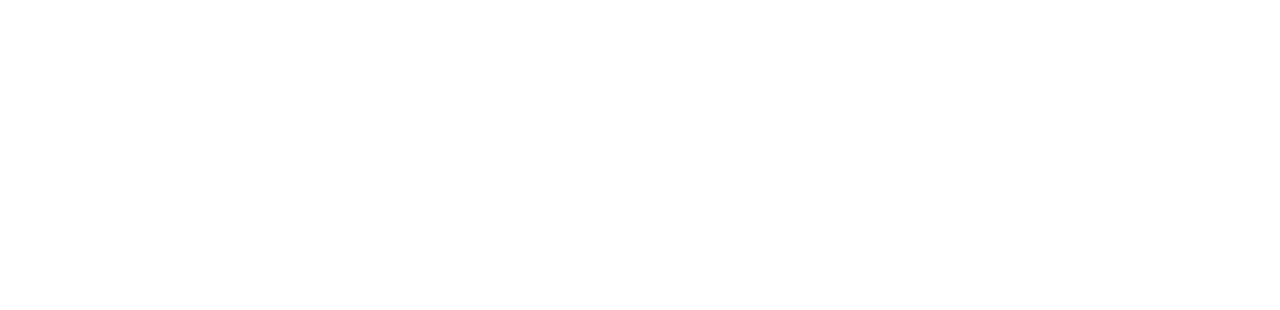
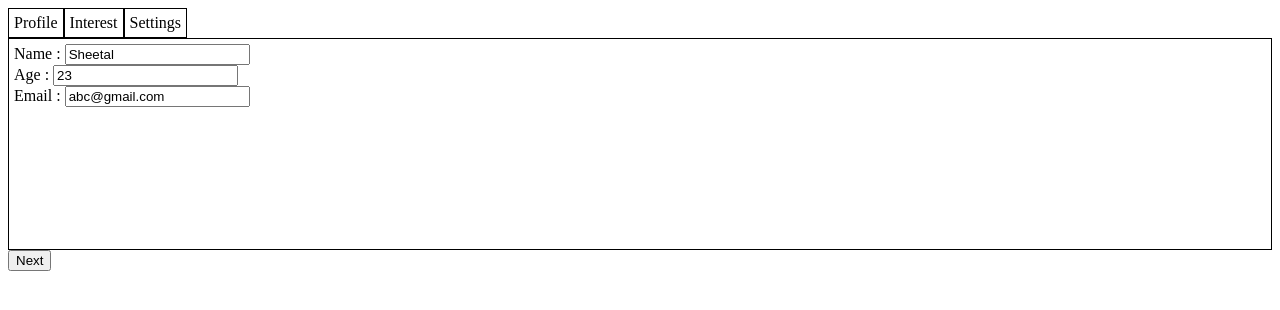
Before and after one commit to snatec/componentDesign, a React app: page /tabForm in a window 1280 px wide. Before the commit this address had no page. Shown: the top 310 px of the page. Built offline with nearby package versions, Linux system fonts and the light colour scheme.

Commit message:
Tab form component added

```diff
--- a/src/App.jsx
+++ b/src/App.jsx
@@ -1,38 +1,16 @@
-import React, { useState, useEffect } from 'react';
-import { BrowserRouter as Router, Routes, Route, Navigate } from 'react-router-dom';
-import Login from './components/Login';
+import React from 'react';
+import { BrowserRouter as Router, Routes, Route } from 'react-router-dom';
+import Dashboard from './components/Dashboard/Dashboard';
 import AutoCompleteSearch from './components/SystemDesign/AutoCompleteSearch/AutoCompleteSearch';
+import TabForm from './components/SystemDesign/TabForm/TabForm';
 
 const App = () => {
-  const [isLoggedIn, setIsLoggedIn] = useState(() => {
-    // Load from localStorage on first render
-    return localStorage.getItem('isLoggedIn') === 'true';
-  });
-
-  // When login status changes, update localStorage
-  useEffect(() => {
-    localStorage.setItem('isLoggedIn', isLoggedIn ? 'true' : 'false');
-  }, [isLoggedIn]);
-
   return (
     <Router>
       <Routes>
-        <Route
-          path="/"
-          element={
-            isLoggedIn ? <Navigate to="/autosearch" /> : <Login onLogin={() => setIsLoggedIn(true)} />
-          }
-        />
-        <Route
-          path="/weather"
-          element={
-            isLoggedIn ? <AutoCompleteSearch /> : <Navigate to="/" />
-          }
-        />
-        <Route
-          path="/autosearch"
-          element={<AutoCompleteSearch />}
-        />
+        <Route path="/" element={<Dashboard />} />
+        <Route path="/autosearch" element={<AutoCompleteSearch />} />
+        <Route path="/tabForm" element={<TabForm />} />
       </Routes>
     </Router>
   );
--- /dev/null
+++ b/src/components/Dashboard/Dashboard.css
@@ -0,0 +1,39 @@
+.dashboard {
+  max-width: 400px;
+  margin: 50px auto;
+  padding: 20px;
+  border: 2px solid #4a90e2;
+  border-radius: 12px;
+  background-color: #f9f9f9;
+  text-align: center;
+  box-shadow: 0 4px 6px rgba(0,0,0,0.1);
+}
+
+.dashboard-title {
+  margin-bottom: 20px;
+  color: #333;
+  font-size: 24px;
+}
+
+.dashboard-links {
+  list-style: none;
+  padding: 0;
+  margin: 0;
+}
+
+.dashboard-link {
+  display: block;
+  padding: 10px;
+  margin: 5px 0;
+  color: #4a90e2;
+  text-decoration: none;
+  font-weight: 500;
+  border: 1px solid transparent;
+  border-radius: 6px;
+  transition: background-color 0.2s, border-color 0.2s;
+}
+
+.dashboard-link:hover {
+  background-color: #e1ecf9;
+  border-color: #4a90e2;
+}
--- /dev/null
+++ b/src/components/Dashboard/Dashboard.jsx
@@ -0,0 +1,26 @@
+import React from 'react';
+import './Dashboard.css';
+
+const Dashboard = () => {
+  const links = [
+    { name: 'autosearch', url: '/autosearch' },
+    { name: 'tabForm', url: '/tabForm' }
+  ];
+
+  return (
+    <div className="dashboard">
+      <h1 className="dashboard-title">My Dashboard</h1>
+      <ul className="dashboard-links">
+        {links.map((link, index) => (
+          <li key={index}>
+            <a href={link.url} className="dashboard-link">
+              {link.name}
+            </a>
+          </li>
+        ))}
+      </ul>
+    </div>
+  );
+};
+
+export default Dashboard;
--- a/src/components/Login.jsx
+++ b/src/components/Login.jsx
@@ -11,7 +11,7 @@
     e.preventDefault();
     if (username && password) {
       onLogin(); // update App state
-      navigate('/autoSearch'); // go to autoSearch page
+      navigate('/dashboard'); // go to autoSearch page
     }
   };
 
--- /dev/null
+++ b/src/components/SystemDesign/TabForm/Interest.jsx
@@ -0,0 +1,49 @@
+import React from 'react';
+
+const Interest = ({data,setData,error}) => {
+    const {interest} = data;
+
+    const handleDataChange = (e) => {
+    const value = e.target.name; // name of the checkbox // [coding/music/badminton]
+    const checked = e.target.checked;
+
+    setData((prevState) => {
+      const newInterest = checked
+        ? [...prevState.interest, value] // add
+        : prevState.interest.filter((item) => item !== value); // remove // array.filter(callback) // Include the item in the new array only if it is NOT equal (!==) to value.
+// suppose item is coding and user has unchecked coding "coding" !== "coding" false so dont add in array.
+
+        return {
+        ...prevState,
+        interest: newInterest, // newInterest is the final array
+      };
+    });
+  };
+
+    return(
+        <div>
+            <div>
+                <label>
+                    <input type='checkbox' name='coding' checked={interest.includes("coding")}onChange={handleDataChange}/>
+                    Coding
+                </label>
+            </div>
+            <div>
+                <label>
+                    <input type='checkbox' name='badminton' checked={interest.includes("badminton")}onChange={handleDataChange}/>
+                    Badminton
+                </label>
+            </div>
+            <div>
+                <label>
+                    <input type='checkbox' name='music' checked={interest.includes("music")}onChange={handleDataChange}/>
+                    Music
+                </label>
+            </div>
+            {error.interest && <span className='error'>{error.interest}</span>}
+        </div>
+
+    )
+}
+
+export default Interest
--- /dev/null
+++ b/src/components/SystemDesign/TabForm/Profile.jsx
@@ -0,0 +1,34 @@
+import React from 'react';
+
+const Profile = ({data, setData, error}) => {
+    const {name, age, email} = data;
+
+    const handleDataChange = (e,item) => {
+       setData((prevState) => ({
+        ...prevState,
+        [item] : e.target.value //item is name/age/email whichever user has changed
+       }))
+    }
+    return(
+        <div>
+        <div>
+            <label>Name : </label>
+            <input type='text' value={name} onChange={(e) => handleDataChange(e, "name")}/>
+            {error.name && <span className='error'>{error.name}</span>}
+        </div>
+        <div>
+            <label>Age : </label>
+            <input type='number' value={age} onChange={(e) => handleDataChange(e, "age")}/>
+            {error.age && <span className='error'>{error.age}</span>}
+        </div>
+        <div>
+            <label>Email : </label>
+            <input type='text' value={email} onChange={(e) => handleDataChange(e, "email")}/>
+            {error.email && <span className='error'>{error.email}</span>}
+        </div>
+        </div>
+
+    )
+}
+
+export default Profile
--- /dev/null
+++ b/src/components/SystemDesign/TabForm/Settings.jsx
@@ -0,0 +1,26 @@
+import React from 'react';
+
+const Setting = ({data,setData}) => {
+    const {theme} = data;
+
+    const handleDataChange = (e) => {
+        setData( (prevState) => ({...prevState,theme: e.target.name}) )
+    }
+    return(
+        <div>
+            <div>
+            <label>
+                <input type='radio' name='dark' checked={theme == 'dark'} onChange={handleDataChange}/>
+                Dark
+            </label>
+            </div>
+            <div>
+            <label>
+                <input type='radio' name='light' checked={theme == 'light'} onChange={handleDataChange}/>
+                Light
+            </label>
+            </div>
+        </div>
+    )
+}
+export default Setting
--- /dev/null
+++ b/src/components/SystemDesign/TabForm/TabForm.css
@@ -0,0 +1,22 @@
+.navContainer{
+    display: flex;
+}
+
+.navItems{
+    padding: 5px;
+    border: 1px solid black;
+    cursor: pointer;
+}
+
+.tabBody{
+    display: flex;
+    border: 1px solid black;
+    height: 200px;
+    padding: 5px;
+}
+
+.error{
+    font-size: 12px;
+    color: red;
+    display: block;
+}
--- /dev/null
+++ b/src/components/SystemDesign/TabForm/TabForm.jsx
@@ -0,0 +1,12 @@
+import React from 'react';
+import TabFormNav from "./TabFormNav";
+
+const TabForm = () => {
+    return(
+        <div>
+        <TabFormNav/>
+        </div>
+    )
+}
+
+export default TabForm;
--- /dev/null
+++ b/src/components/SystemDesign/TabForm/TabFormNav.jsx
@@ -0,0 +1,87 @@
+import React, { useState } from 'react';
+import Profile from './Profile';
+import Interest from './Interest';
+import Settings from './Settings';
+import './TabForm.css';
+
+const TabFormNav = () => {
+
+    const [activeTab,setActiveTab] = useState(0);
+    const tabs = [
+        {
+            name: 'Profile',
+            component: Profile,
+            validation: () => { //Note we also have javascript regex to test email and all.
+                const err = {};
+                if(!data.name || data.name.length<2)
+                    err.name = 'Name is not valid'
+                if(!data.age || data.age <18)
+                    err.age = 'Age is not valid'
+                if(!data.email || data.email.length<2)
+                    err.email = 'email is not valid'
+
+                setError(err);
+                return err.name || err.age || err.email ? false : true //if no errors, return true
+            }
+        },
+        {
+            name: 'Interest',
+            component: Interest,
+            validation: () => {
+                const err = {};
+                if(!data.interest || data.interest.length<1) //atleast one to be checked
+                 err.interest = 'Select atleast one interest'
+
+                setError(err);
+                return err.interest  ? false : true
+            }
+        },
+        {
+            name: 'Settings',
+            component: Settings,
+            validation: () => {
+                return true
+            }
+        }
+    ]
+    const ActiveTabComponent = tabs[activeTab].component;
+
+    const [data,setData] = useState({
+        name: 'Sheetal',
+        age: '23',
+        email: 'abc@gmail.com',
+        interest: ['coding','badminton'],
+        theme: 'dark'
+    })
+
+    const handlePrev = () => {
+        if(tabs[activeTab].validation())
+            setActiveTab((curr)=> curr - 1);
+    }
+
+    const handleNext = () => {
+        if(tabs[activeTab].validation())
+            setActiveTab((curr)=> curr + 1);
+    }
+
+    const handleSubmit = () => { console.log("data here", data)}
+
+    const [error,setError] = useState({})
+
+    return(
+        <div>
+            <div className='navContainer'>
+            {tabs.map((item,index)=>(<div key={index} className='navItems' onClick={()=> { tabs[activeTab].validation() && setActiveTab(index)}}>{item.name}</div>))}
+            </div>
+            <div className='tabBody'>
+              <ActiveTabComponent data={data} setData={setData} error={error}/>
+            </div>
+            <div>
+                {activeTab > 0 && <button onClick={handlePrev}>Previous</button>}
+                {activeTab < tabs.length - 1 && <button onClick={handleNext}>Next</button>}
+                {activeTab == tabs.length - 1 && <button onClick={handleSubmit}>Submit</button>}
+            </div>
+        </div>
+    )
+}
+export default TabFormNav
```
Also changed, not shown: 1 other file (tests, documents, lock files or other folders).
